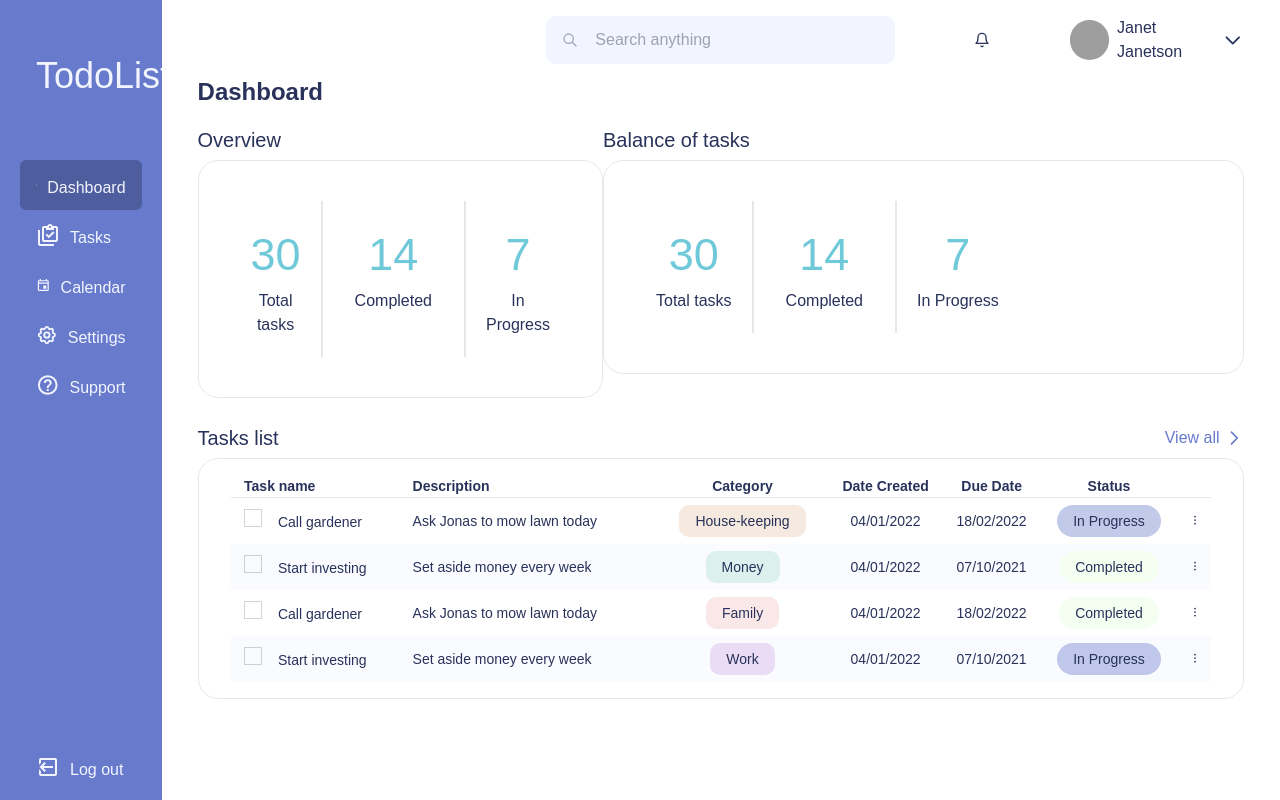
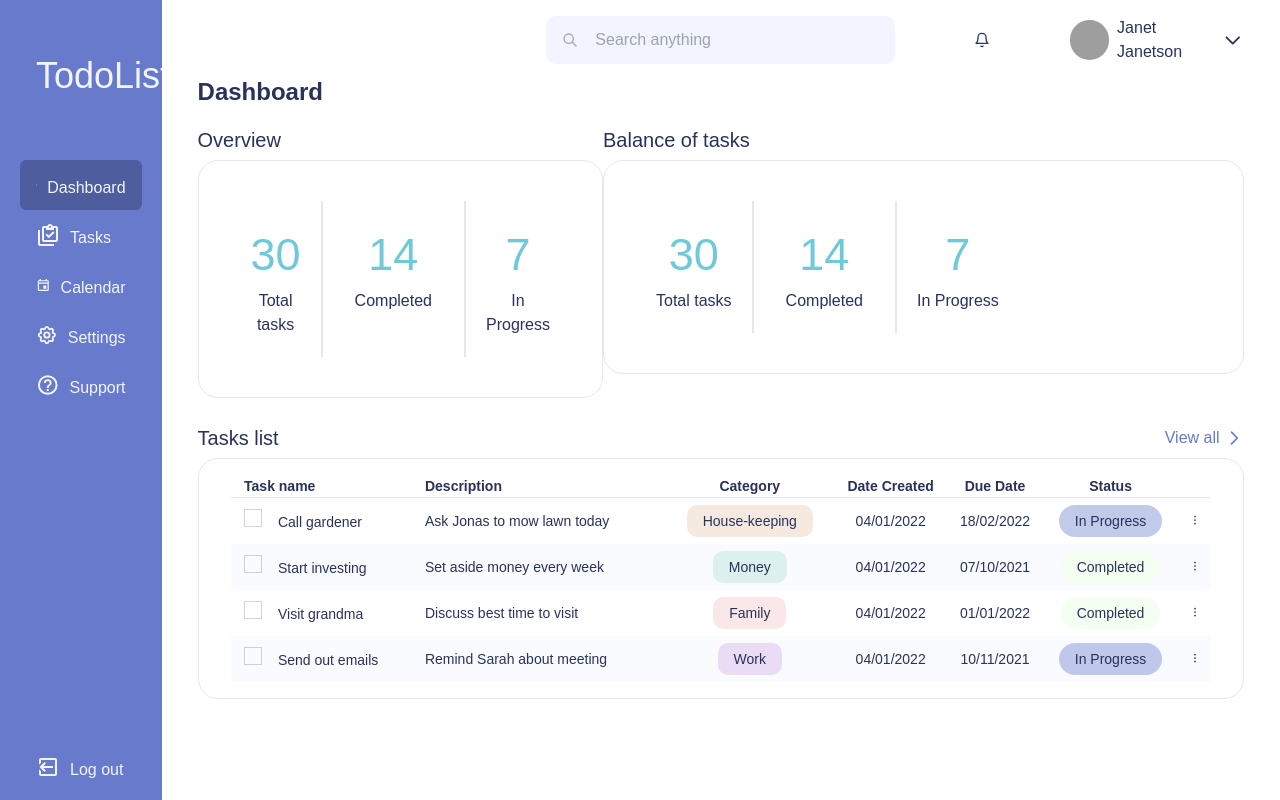
Before and after one commit to Beth-Taiwo/todolist, a Nuxt app: page /dashboard in a window 1280 px wide. Built offline with nearby package versions, Linux system fonts and the light colour scheme; grey boxes are pictures that could not be loaded; a web font is replaced by a local one.

Commit message:
tableData

```diff
--- a/pages/dashboard.vue
+++ b/pages/dashboard.vue
@@ -238,20 +238,20 @@ export default {
           categColor: 'bg-[#67CBAC33]',
         },
         {
-          tName: 'Call gardener',
-          descp: 'Ask Jonas to mow lawn today',
+          tName: 'Visit grandma',
+          descp: 'Discuss best time to visit',
           categ: 'Family',
           created: '04/01/2022',
-          due: '18/02/2022',
+          due: '01/01/2022',
           status: 'Completed',
           categColor: 'bg-[#E58D8D33]',
         },
         {
-          tName: 'Start investing',
-          descp: 'Set aside money every week',
+          tName: 'Send out emails',
+          descp: 'Remind Sarah about meeting',
           categ: 'Work',
           created: '04/01/2022',
-          due: '07/10/2021',
+          due: '10/11/2021',
           status: 'In Progress',
           categColor: 'bg-[#A867CB33]',
         },
```
